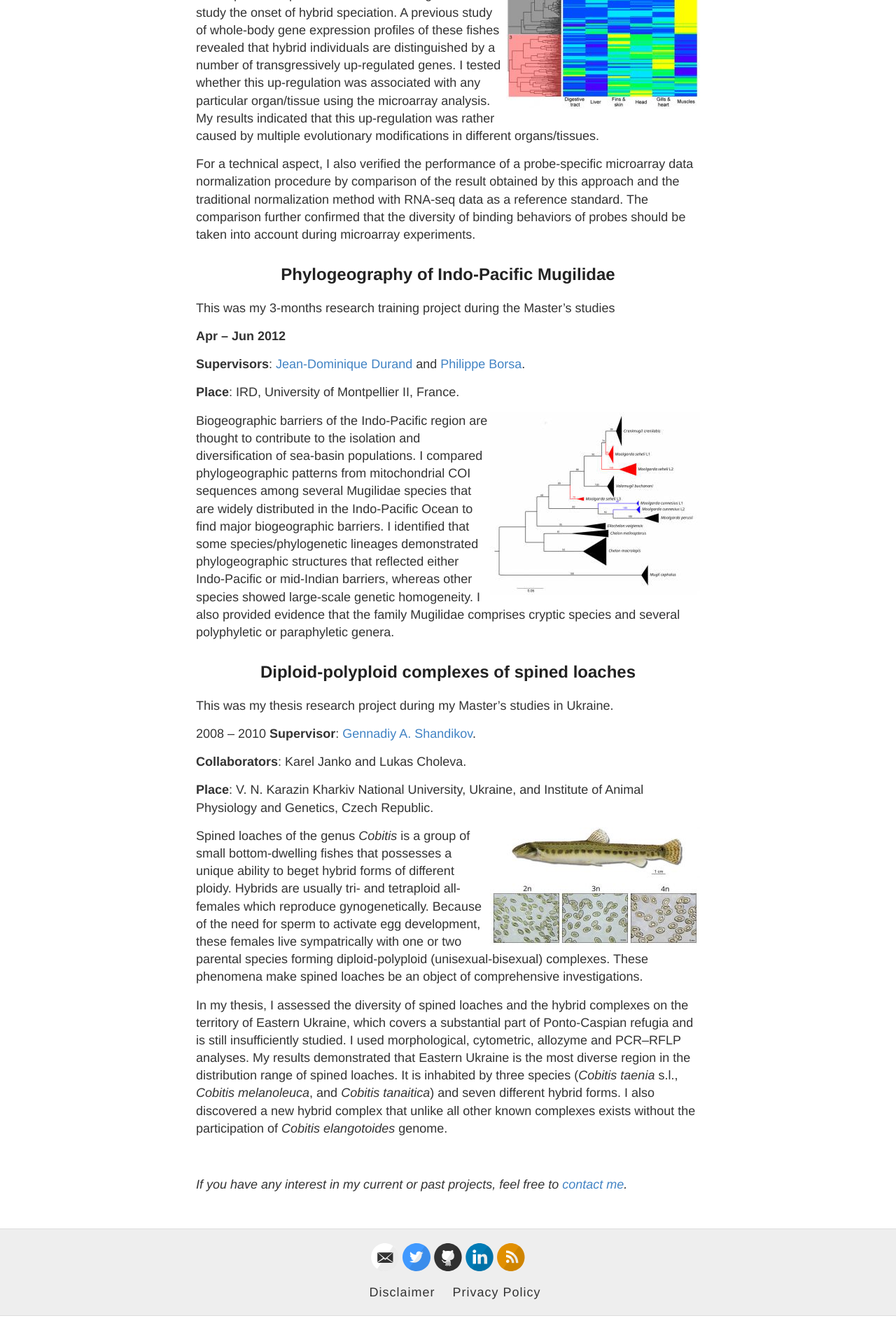
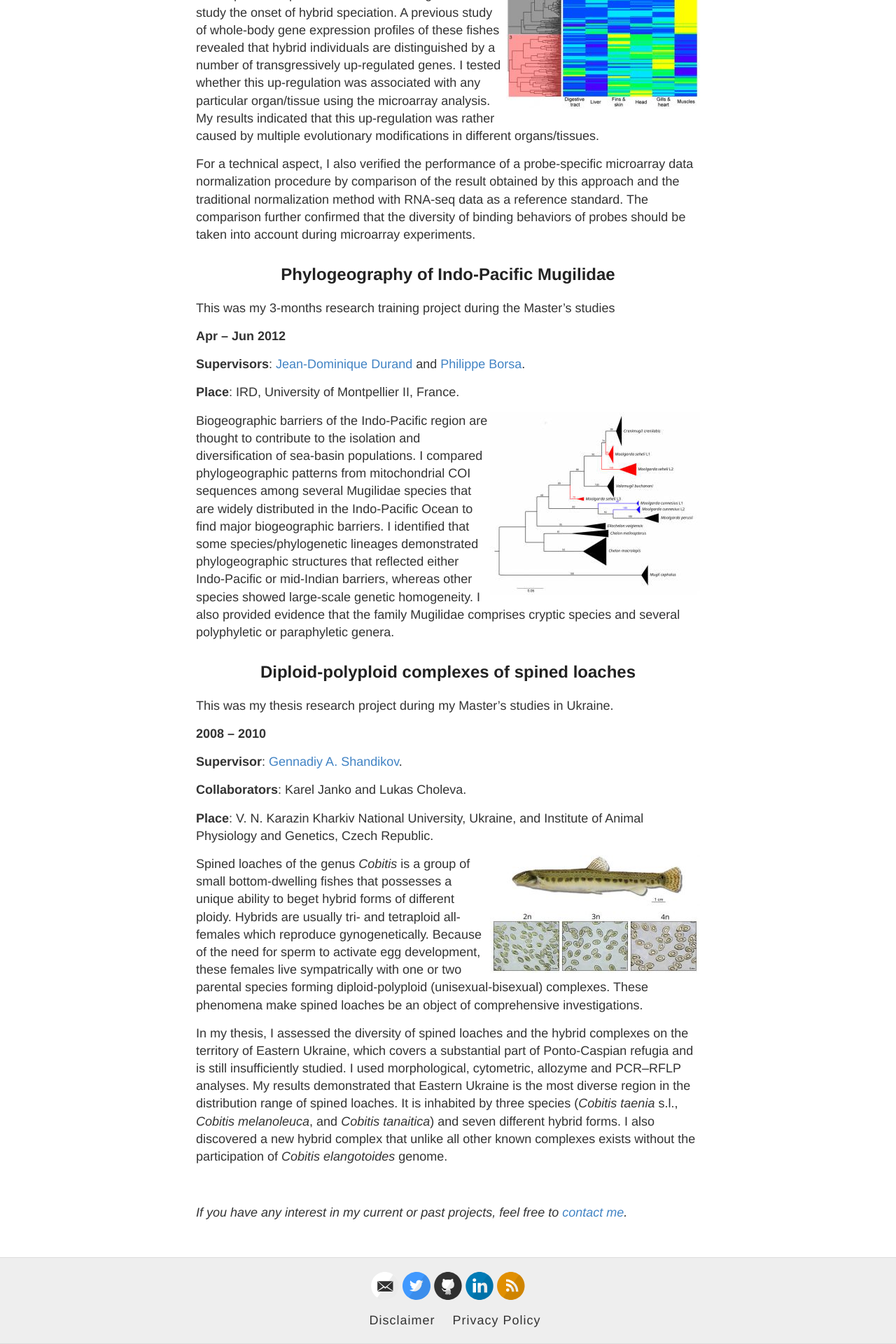
Before and after one commit to evodify/evodify.github.io, a Jekyll site: the page built from research.md, in a window 1280 px wide. Shown: the part 3207-5127 px from the top of the page at 70% size. Built offline with Jekyll 4.4.1, drawn with Linux system fonts in a browser that asks for light colours; before the commit the page ends 5087 px from its top, so only the background shows below that.

```diff
--- a/research.md
+++ b/research.md
@@ -106,7 +106,8 @@ Biogeographic barriers of the Indo-Pacific region are thought to contribute to t
 
 This was my thesis research project during my Master’s studies in Ukraine.
 
-2008 – 2010
+**2008 – 2010**
+
 **Supervisor**: <a href="http://zoology.univer.kharkov.ua/Personal/gennadiy.htm" target="_blank">Gennadiy A. Shandikov</a>.
 
 **Collaborators**: Karel Janko and Lukas Choleva.
```
